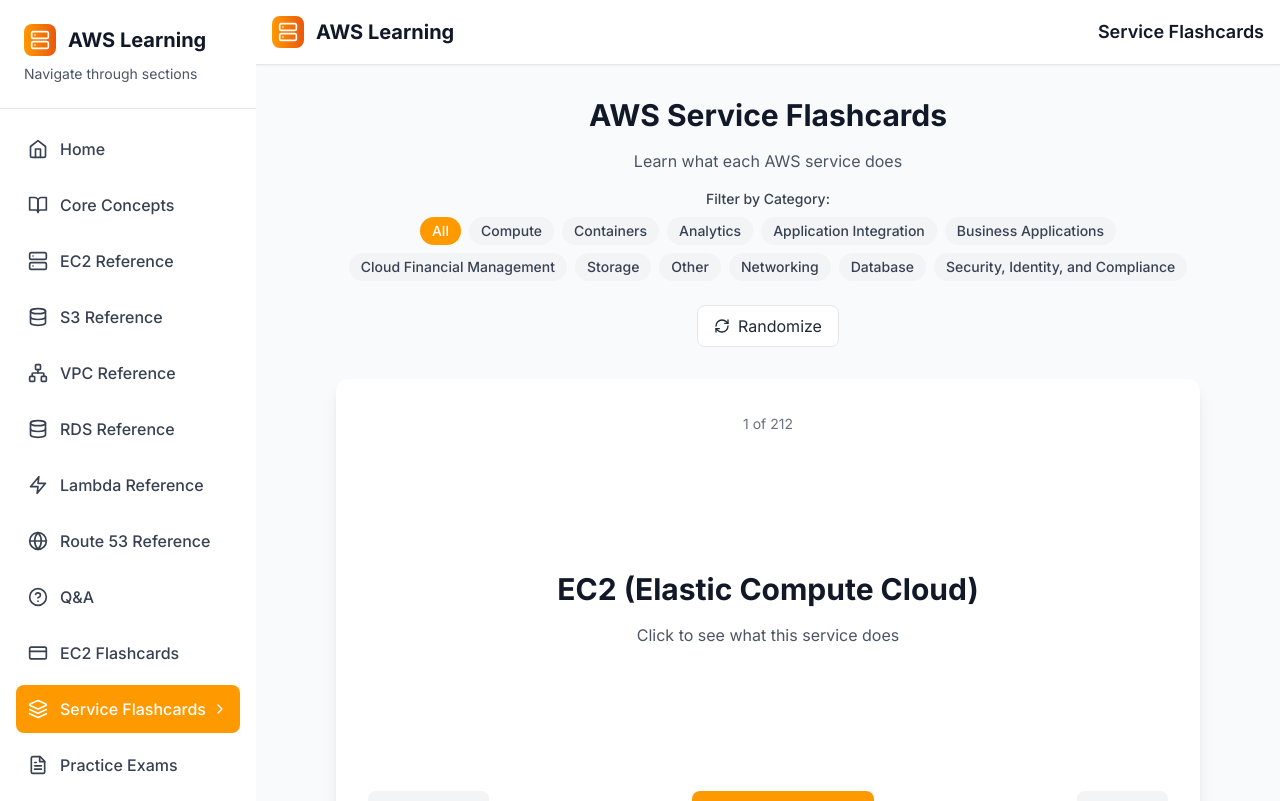
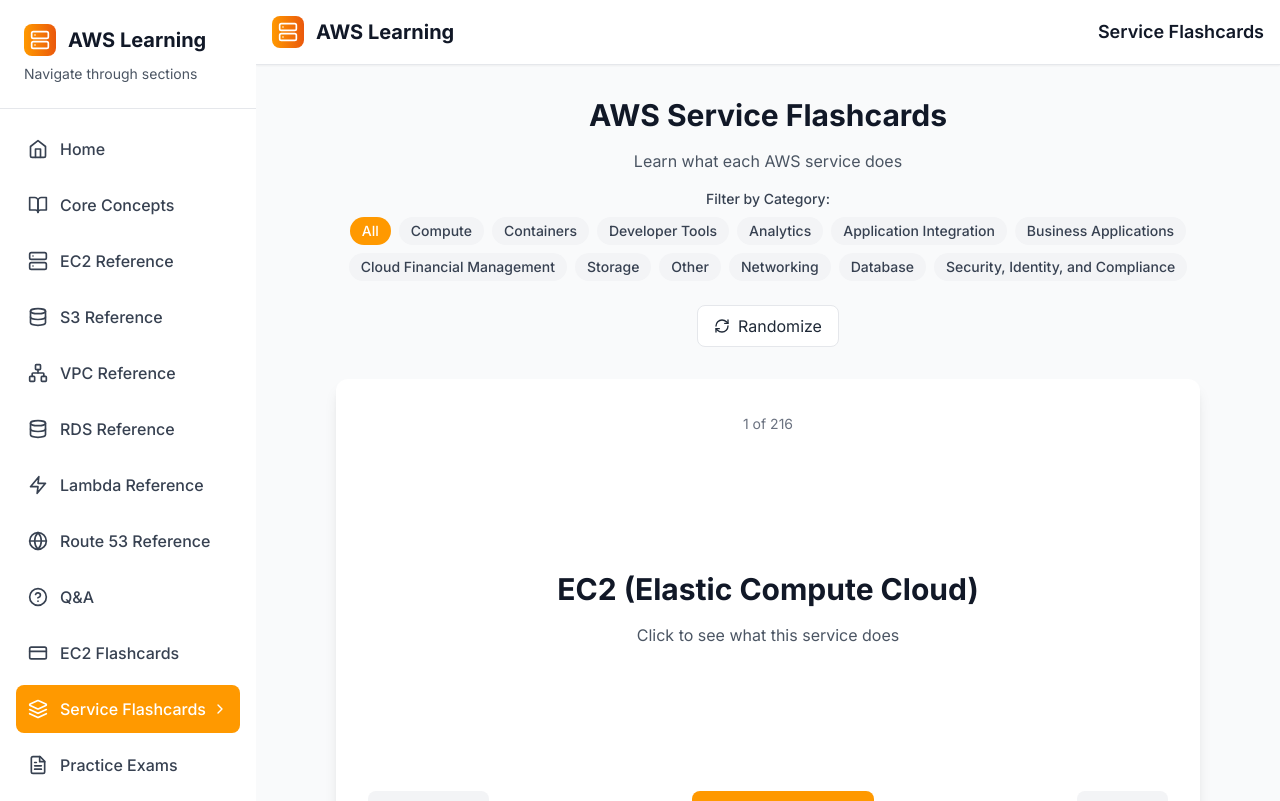
Before and after one commit to pythagoras-19/aws-sa-cert-prep, a Next.js app: page /service-flashcards in a window 1280 px wide. Shown: the top 801 px of the page. Built offline with nearby package versions, Linux system fonts and the light colour scheme.

Commit message:
Add comprehensive Developer Tools category with 13 AWS development services

```diff
--- a/app/service-flashcards/page.tsx
+++ b/app/service-flashcards/page.tsx
@@ -44,7 +44,7 @@
   {
     id: 135,
     service: "AWS CloudShell",
-    category: "Compute",
+    category: "Developer Tools",
     description: "Browser-based shell environment. Provides a pre-authenticated AWS CLI that you can launch from the AWS Management Console and use to run scripts with the same permissions as your console user."
   },
 
@@ -517,11 +517,13 @@
   {
     id: 21,
     service: "CodeDeploy",
+    category: "Developer Tools",
     description: "Automated deployment service. Automates software deployments to a variety of compute services such as EC2, Lambda, and on-premises servers."
   },
   {
     id: 22,
     service: "CodePipeline",
+    category: "Developer Tools",
     description: "Continuous delivery service. Automates the build, test, and deploy phases of your release process every time there is a code change."
   },
   {
@@ -561,7 +563,7 @@
   {
     id: 29,
     service: "X-Ray",
-    category: "Analytics",
+    category: "Developer Tools",
     description: "Distributed tracing service. Helps developers analyze and debug production, distributed applications, such as those built using a microservices architecture."
   },
   {
@@ -769,26 +771,31 @@
   {
     id: 68,
     service: "CodeBuild",
+    category: "Developer Tools",
     description: "Fully managed build service. Compiles source code, runs tests, and produces software packages that are ready to deploy. CodeBuild eliminates the need to provision, manage, and scale your own build servers."
   },
   {
     id: 69,
     service: "CodeCommit",
+    category: "Developer Tools",
     description: "Fully managed source control service. Hosts secure Git-based repositories. CodeCommit eliminates the need to operate your own source control system or worry about scaling its infrastructure."
   },
   {
     id: 70,
     service: "CodeArtifact",
+    category: "Developer Tools",
     description: "Fully managed artifact repository service. Makes it easy for organizations of any size to securely store, publish, and share software packages used in their software development process."
   },
   {
     id: 71,
     service: "CodeStar",
+    category: "Developer Tools",
     description: "Cloud-based development service. Provides the tools you need to quickly develop, build, and deploy applications on AWS. With AWS CodeStar, you can use a variety of project templates to start your project."
   },
   {
     id: 72,
     service: "Cloud9",
+    category: "Developer Tools",
     description: "Cloud-based integrated development environment (IDE). Write, run, and debug your code with just a browser. It includes a terminal, a code editor, and a debugger."
   },
   {
@@ -1094,6 +1101,7 @@
   {
     id: 130,
     service: "AWS Fault Injection Simulator",
+    category: "Developer Tools",
     description: "Chaos engineering service. Helps you improve your application's performance, observability, and resiliency by performing controlled experiments on your AWS resources."
   },
   {
@@ -1200,6 +1208,32 @@
     service: "Red Hat OpenShift Service on AWS",
     category: "Containers",
     description: "Managed OpenShift service. Provides a fully managed Red Hat OpenShift service on AWS, making it easy to run containerized applications."
+  },
+
+  // Additional Developer Tools
+  {
+    id: 149,
+    service: "AWS Infrastructure Composer",
+    category: "Developer Tools",
+    description: "Visual infrastructure design service. Helps you design and visualize your AWS infrastructure using a drag-and-drop interface."
+  },
+  {
+    id: 150,
+    service: "Amazon CodeCatalyst",
+    category: "Developer Tools",
+    description: "Software development service. Provides a unified development experience for building, testing, and deploying applications on AWS."
+  },
+  {
+    id: 151,
+    service: "Amazon Corretto",
+    category: "Developer Tools",
+    description: "OpenJDK distribution. Provides a no-cost, multiplatform, production-ready distribution of OpenJDK for developing and running Java applications."
+  },
+  {
+    id: 152,
+    service: "Amazon Q Developer",
+    category: "Developer Tools",
+    description: "AI-powered developer assistant. Helps developers write, test, and debug code more efficiently using generative AI capabilities."
   }
 ];
 
```
